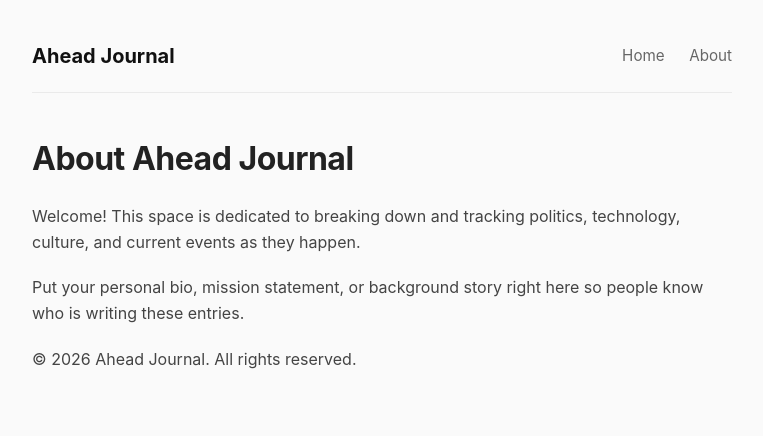
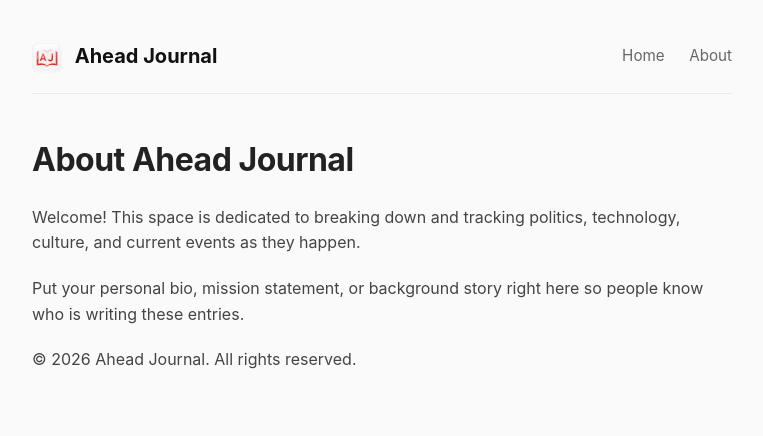
Before and after one commit to tanoshiibrand-rgb/my-website, a plain HTML site: page about.html in a window 1280 px wide. Shown: the whole page, without its empty margins (258-1021 px from the left). Drawn offline with Linux system fonts and the light colour scheme.

Commit message:
Update about.html

```diff
--- a/about.html
+++ b/about.html
@@ -51,7 +51,10 @@
 <body>
 
     <header>
-        <a href="index.html" class="logo">Ahead Journal</a>
+       <a href="index.html" class="logo">
+    <img src="logo.png" alt="Ahead Journal Logo" style="height: 30px; vertical-align: middle; margin-right: 8px;">
+    Ahead Journal
+</a>
         <nav>
             <a href="index.html">Home</a>
             <a href="about.html">About</a>
```
